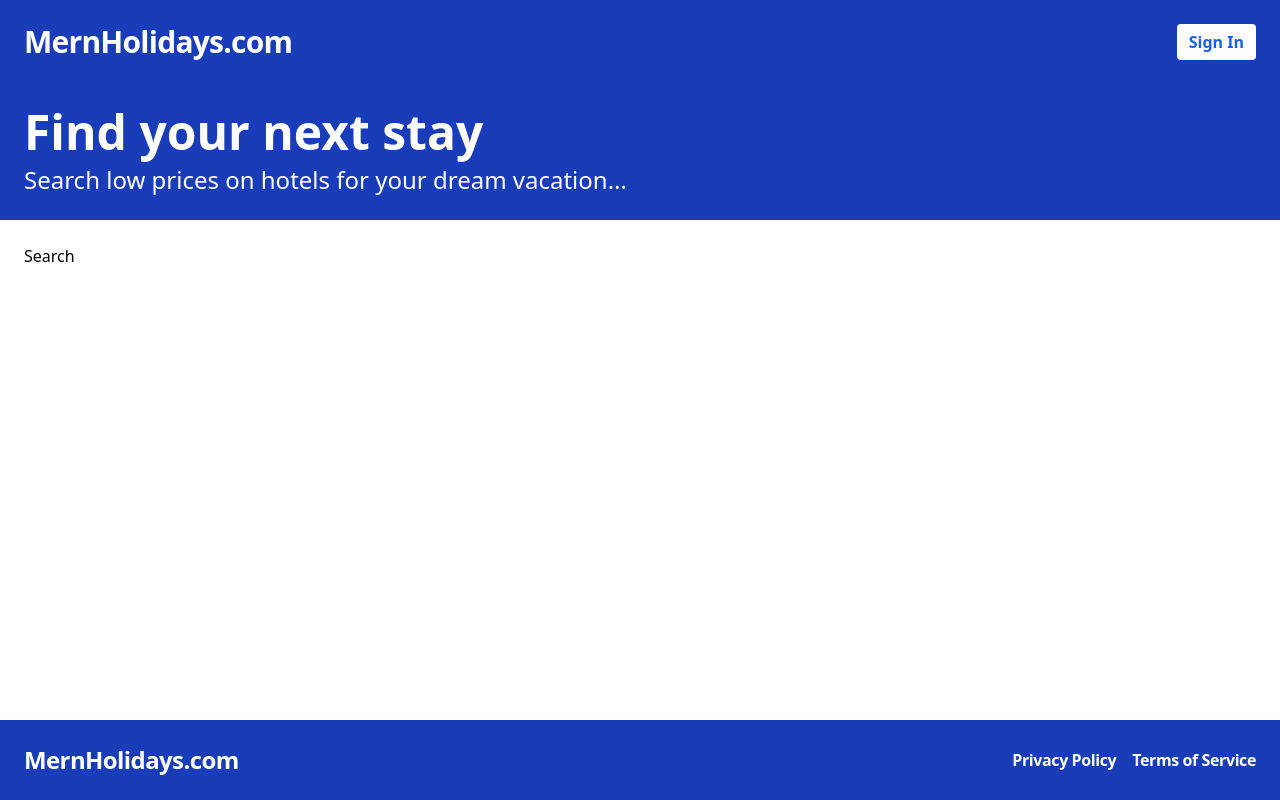
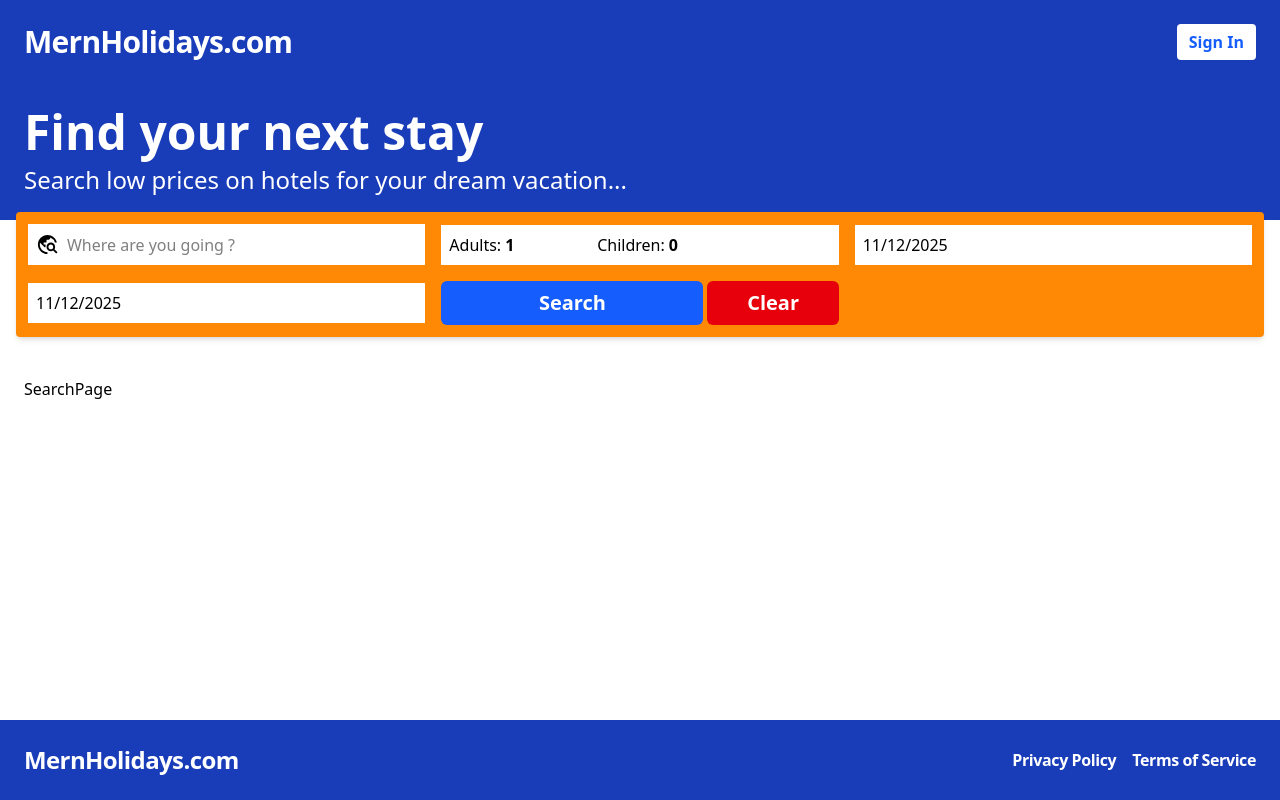
Before and after one commit to kimamovic21/hotel-booking-app-mern, a React (Vite) app in the folder frontend/: page /search in a window 1280 px wide. Built offline with nearby package versions, Linux system fonts and the light colour scheme; no server answers.

Commit message:
Search bar & Search page components

```diff
--- a/frontend/package.json
+++ b/frontend/package.json
@@ -12,6 +12,7 @@
   "dependencies": {
     "@tailwindcss/vite": "^4.1.17",
     "react": "^18.3.1",
+    "react-datepicker": "^8.9.0",
     "react-dom": "^18.3.1",
     "react-hook-form": "^7.66.0",
     "react-icons": "^5.5.0",
--- a/frontend/src/App.tsx
+++ b/frontend/src/App.tsx
@@ -11,6 +11,7 @@
 import AddHotelPage from './pages/AddHotelPage';
 import MyHotelsPage from './pages/MyHotelsPage';
 import EditHotelPage from './pages/EditHotelPage';
+import SearchPage from './pages/SearchPage';
 
 const App = () => {
   const { isLoggedIn } = useAppContext();
@@ -31,7 +32,7 @@
           path='/search'
           element={
             <Layout>
-              <p>Search</p>
+              <SearchPage />
             </Layout>
           }
         />
--- /dev/null
+++ b/frontend/src/components/shared/SearchBar.tsx
@@ -0,0 +1,121 @@
+import { useNavigate } from 'react-router-dom';
+import { MdTravelExplore } from 'react-icons/md';
+import { useState } from 'react';
+import { useSearchContext } from '../../contexts/SearchContext';
+import DatePicker from 'react-datepicker';
+import 'react-datepicker/dist/react-datepicker.css';
+
+const SearchBar = () => {
+  const navigate = useNavigate();
+
+  const search = useSearchContext();
+
+  const [destination, setDestination] = useState<string>(search.destination);
+  const [checkIn, setCheckIn] = useState<Date>(search.checkIn);
+  const [checkOut, setCheckOut] = useState<Date>(search.checkOut);
+  const [adultCount, setAdultCount] = useState<number>(search.adultCount);
+  const [childCount, setChildCount] = useState<number>(search.childCount);
+
+  const handleSubmit = (e: React.FormEvent) => {
+    e.preventDefault();
+
+    search.saveSearchValues(
+      destination,
+      checkIn,
+      checkOut,
+      adultCount,
+      childCount
+    );
+
+    navigate('/search');
+  };
+
+  const minDate = new Date();
+  const maxDate = new Date();
+  maxDate.setFullYear(maxDate.getFullYear() + 1);
+
+  return (
+    <form
+      onSubmit={handleSubmit}
+      className='-mt-2 m-4 p-3 bg-orange-400 rounded shadow-md grid grid-cols-2 lg:grid-cols-3 2xl:grid-cols-5 items-center gap-4'
+    >
+      <div className='flex flex-row items-center flex-1 bg-white p-2'>
+        <MdTravelExplore size={25} className='mr-2' />
+        <input
+          type='text'
+          placeholder='Where are you going ?'
+          className='text-md w-full focus:outline-none'
+          value={destination}
+          onChange={(event) => setDestination(event.target.value)}
+        />
+      </div>
+
+      <div className='flex bg-white px-2 py-1 gap-2'>
+        <label className='items-center flex'>
+          <span>Adults:</span>
+          <input
+            type='number'
+            min={1}
+            max={20}
+            value={adultCount}
+            onChange={(event) => setAdultCount(parseInt(event.target.value))}
+            className='w-full p-1 focus:outline-none font-bold'
+          />
+        </label>
+
+        <label className='items-center flex'>
+          <span>Children:</span>
+          <input
+            type='number'
+            min={0}
+            max={20}
+            value={childCount}
+            onChange={(event) => setChildCount(parseInt(event.target.value))}
+            className='w-full p-1 focus:outline-none font-bold'
+          />
+        </label>
+      </div>
+
+      <div>
+        <DatePicker
+          selected={checkIn}
+          onChange={(date) => setCheckIn(date as Date)}
+          selectsStart
+          startDate={checkIn}
+          endDate={checkOut}
+          minDate={minDate}
+          maxDate={maxDate}
+          placeholderText='Check-in Date'
+          className='min-w-full bg-white p-2 focus:outline-none'
+          wrapperClassName='min-w-full'
+        />
+      </div>
+
+      <div>
+        <DatePicker
+          selected={checkOut}
+          onChange={(date) => setCheckOut(date as Date)}
+          selectsStart
+          startDate={checkIn}
+          endDate={checkOut}
+          minDate={minDate}
+          maxDate={maxDate}
+          placeholderText='Check-in Date'
+          className='min-w-full bg-white p-2 focus:outline-none'
+          wrapperClassName='min-w-full'
+        />
+      </div>
+
+      <div className='flex gap-1'>
+        <button className='w-2/3 bg-blue-600 text-white h-full p-2 font-bold text-xl hover:bg-blue-500 cursor-pointer rounded-md'>
+          Search
+        </button>
+        <button className='w-1/3 bg-red-600 text-white h-full p-2 font-bold text-xl hover:bg-red-500 cursor-pointer rounded-md'>
+          Clear
+        </button>
+      </div>
+    </form>
+  );
+};
+
+export default SearchBar;
--- a/frontend/src/layouts/Layout.tsx
+++ b/frontend/src/layouts/Layout.tsx
@@ -1,6 +1,7 @@
 import Footer from '../components/shared/Footer';
 import Header from '../components/shared/Header';
 import Hero from '../components/shared/Hero';
+import SearchBar from '../components/shared/SearchBar';
 
 interface LayoutProps {
   children: React.ReactNode;
@@ -13,6 +14,10 @@
 
       <Hero />
 
+      <div className='container mx-auto'>
+        <SearchBar />
+      </div>
+
       <div className='container mx-auto p-6 flex-1'>
         {children}
       </div>
--- /dev/null
+++ b/frontend/src/pages/SearchPage.tsx
@@ -0,0 +1,12 @@
+import { useSearchContext } from '../contexts/SearchContext';
+
+const SearchPage = () => {
+  const search = useSearchContext();
+  console.log(search);
+
+  return (
+    <div>SearchPage</div>
+  );
+};
+
+export default SearchPage;
```
Also changed, not shown: 2 other files (tests, documents, lock files or other folders).
